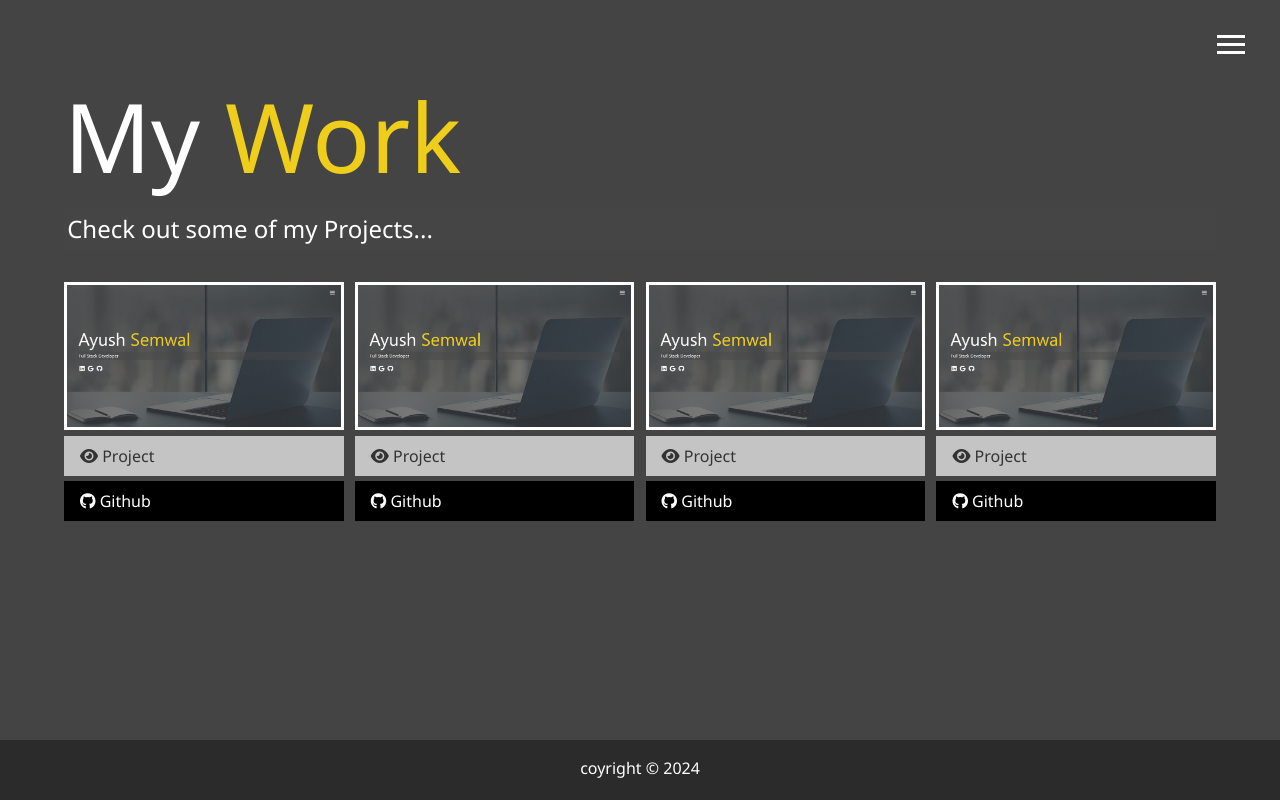
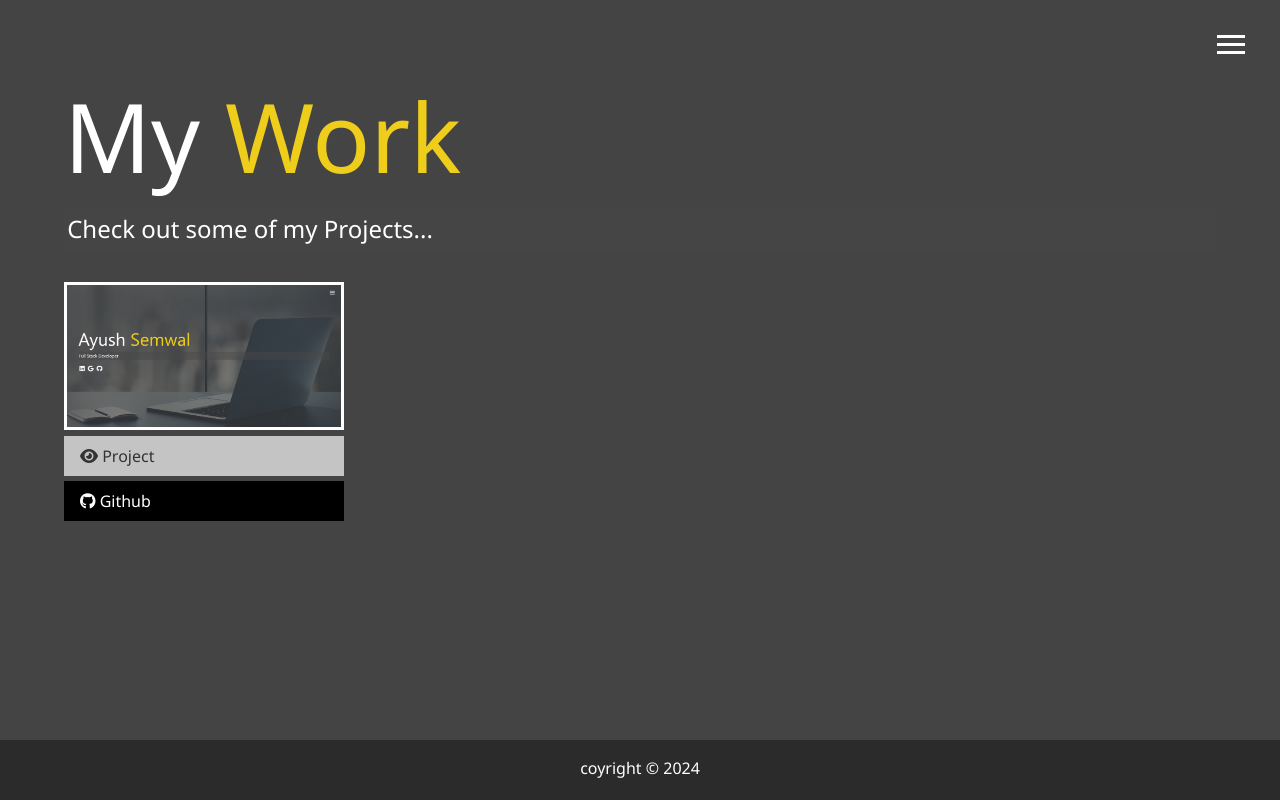
Before and after one commit to AyushSemwal648/My_Portfolio, a website: page Dist/work.html in a window 1280 px wide. Drawn offline with Linux system fonts and the light colour scheme.

Commit message:
changed my work

```diff
--- a/Dist/work.html
+++ b/Dist/work.html
@@ -69,45 +69,6 @@
                     <i class="fab fa-github"></i> Github
                 </a>
             </div>
-
-            <div class="item">
-                <a href="#!">
-                    <img src="img/project1.png" alt="project">
-                </a>
-
-                <a href="#" class="btn-light">
-                    <i class="fas fa-eye"></i> Project
-                </a>
-                <a href="#" class="btn-dark">
-                    <i class="fab fa-github"></i> Github
-                </a>
-            </div>
-
-            <div class="item">
-                <a href="#!">
-                    <img src="img/project1.png" alt="project">
-                </a>
-
-                <a href="#" class="btn-light">
-                    <i class="fas fa-eye"></i> Project
-                </a>
-                <a href="#" class="btn-dark">
-                    <i class="fab fa-github"></i> Github
-                </a>
-            </div>
-
-            <div class="item">
-                <a href="#!">
-                    <img src="img/project1.png" alt="project">
-                </a>
-
-                <a href="#" class="btn-light">
-                    <i class="fas fa-eye"></i> Project
-                </a>
-                <a href="#" class="btn-dark">
-                    <i class="fab fa-github"></i> Github
-                </a>
-            </div>
         </div>
     </main>
 
--- a/package.json
+++ b/package.json
@@ -3,12 +3,15 @@
   "version": "1.0.0",
   "description": "Responsive portfolio website",
   "main": "index.js",
+  "homepage":"https://Ayushsemwal648.github.io/My_portfolio",
   "scripts": {
-    "sass": "node-sass -w scss/ -o dist/css/ --recursive"
+    "sass": "node-sass -w scss/ -o dist/css/ --recursive",
+    "deploy":"gh-pages -d dist"
   },
   "author": "Ayush Semwal",
   "license": "MIT",
   "dependencies": {
+    "gh-pages": "^6.1.1",
     "node-sass": "^9.0.0"
   }
 }
```
Also changed, not shown: 1 other file.
